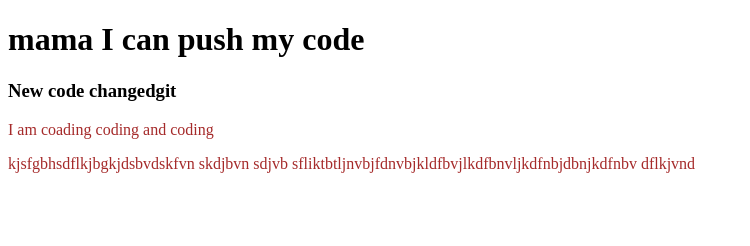
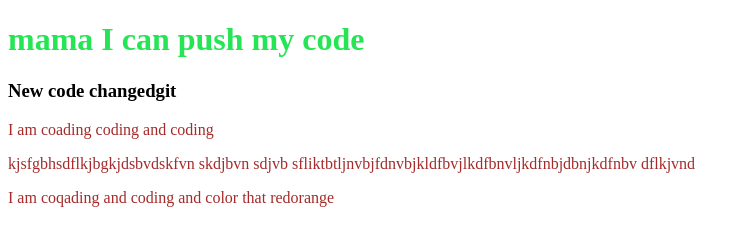
Before and after one commit to Mursalin-52/my-second-repo, a plain HTML site: page index.html in a window 1280 px wide. Shown: the whole page, without its empty margins (0-750 px from the left). Drawn offline with Linux system fonts and the light colour scheme.

Commit message:
red orange

```diff
--- a/index.html
+++ b/index.html
@@ -13,5 +13,6 @@
     <h3>New code changedgit</h3>
     <p>I am coading coding and coding</p>
     <P>kjsfgbhsdflkjbgkjdsbvdskfvn skdjbvn sdjvb sfliktbtljnvbjfdnvbjkldfbvjlkdfbnvljkdfnbjdbnjkdfnbv dflkjvnd</P>
+    <p>I am coqading and coding and color that redorange</p>
 </body>
 </html>
--- a/style.css
+++ b/style.css
@@ -1,3 +1,6 @@
 p{
     color: brown;
 }
+h1{
+    color: rgb(37, 229, 85);
+}
```
